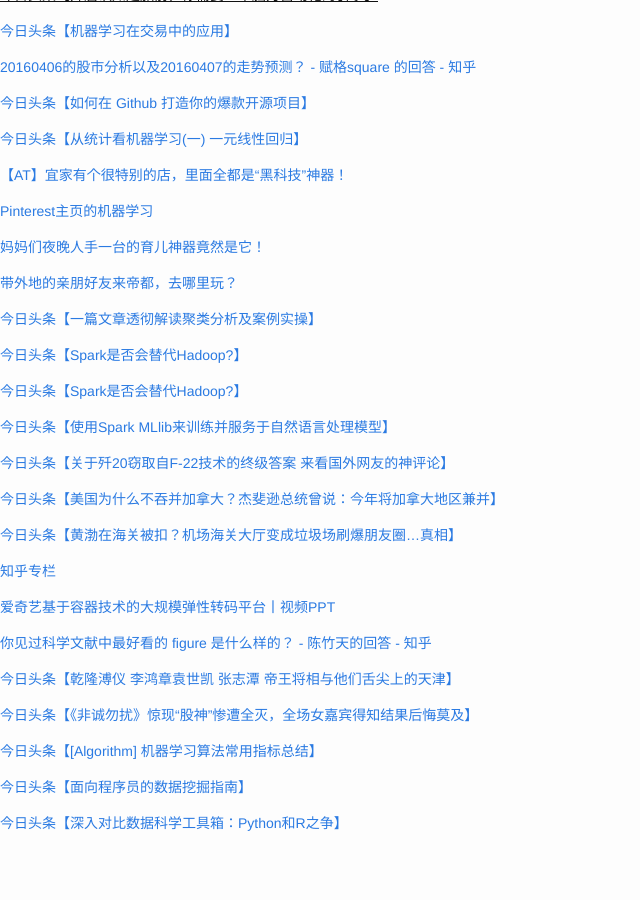
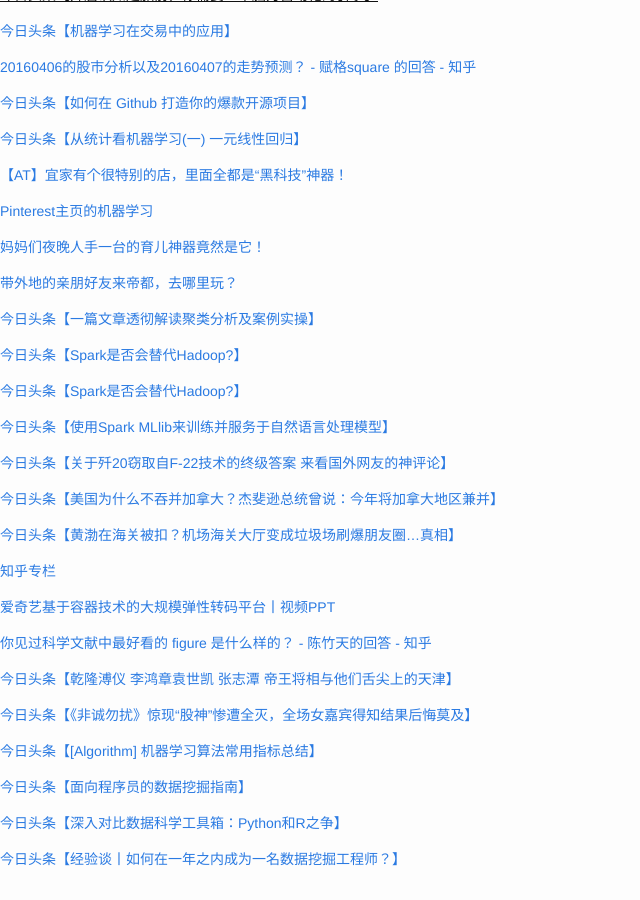
Before and after one commit to cnwarden/cnwarden.github.io, a Jekyll site: the page built from fav/index.md, in a window 1280 px wide and 900 px high, scrolled down 9030 px. Shown: the whole window, without its empty margins (0-640 px from the left). Built offline with Jekyll 4.4.1, drawn with Linux system fonts in a browser that asks for light colours; emoji names are drawn with the system emoji font; before the commit the page ends 9894 px from its top, so only the background shows below that.

Commit message:
auto commit

```diff
--- a/fav/index.md
+++ b/fav/index.md
@@ -546,3 +546,5 @@ title:  fav
 [今日头条【面向程序员的数据挖掘指南】](http://toutiao.com/group/6272181988771021058/?iid=3946525414&app=news_article&tt_from=android_share&utm_source=email&utm_medium=toutiao_android&utm_campaign=client_share)
 
 [今日头条【深入对比数据科学工具箱：Python和R之争】](http://toutiao.com/group/6270472849912774914/?iid=4056437762&app=news_article&tt_from=android_share&utm_source=email&utm_medium=toutiao_android&utm_campaign=client_share)
+
+[今日头条【经验谈丨如何在一年之内成为一名数据挖掘工程师？】](http://toutiao.com/group/6272458491627290881/?iid=4056437762&app=news_article&tt_from=android_share&utm_source=email&utm_medium=toutiao_android&utm_campaign=client_share)
```
